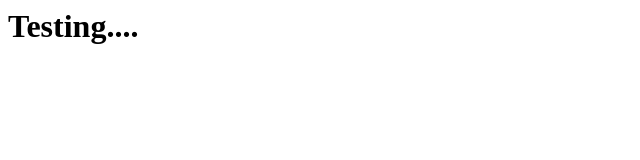
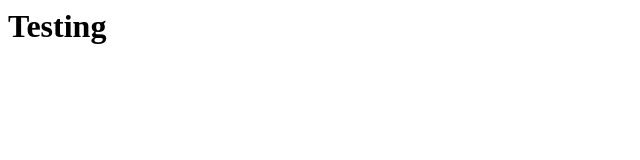
Before and after one commit to sirthrunt/sirthrunt, a plain HTML site: page index.html in a window 1280 px wide. Shown: the full height of the page, 0-640 px from the left. Drawn offline with Linux system fonts and the light colour scheme.

Commit message:
last test

```diff
--- a/index.html
+++ b/index.html
@@ -5,7 +5,7 @@
 </head>
 <body>
   <h1>
-    Testing....
+    Testing
   </h1>
 </body>
 </html>
```
